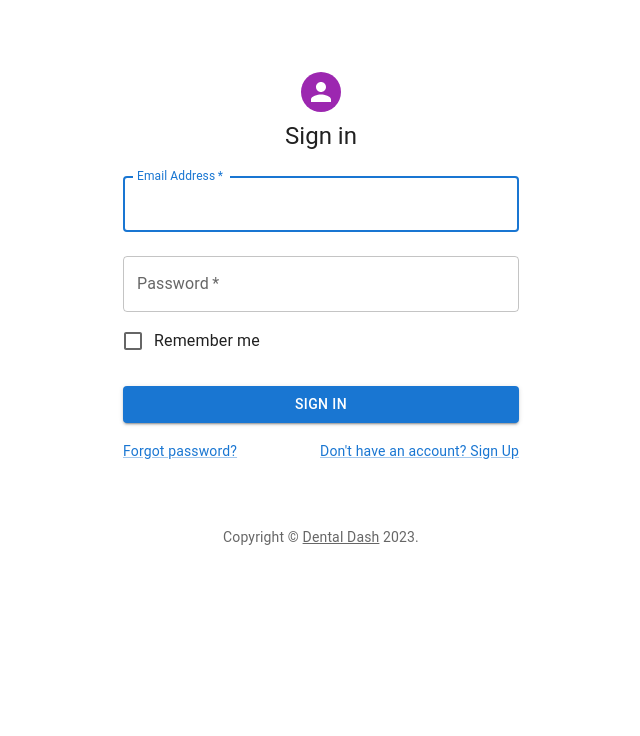
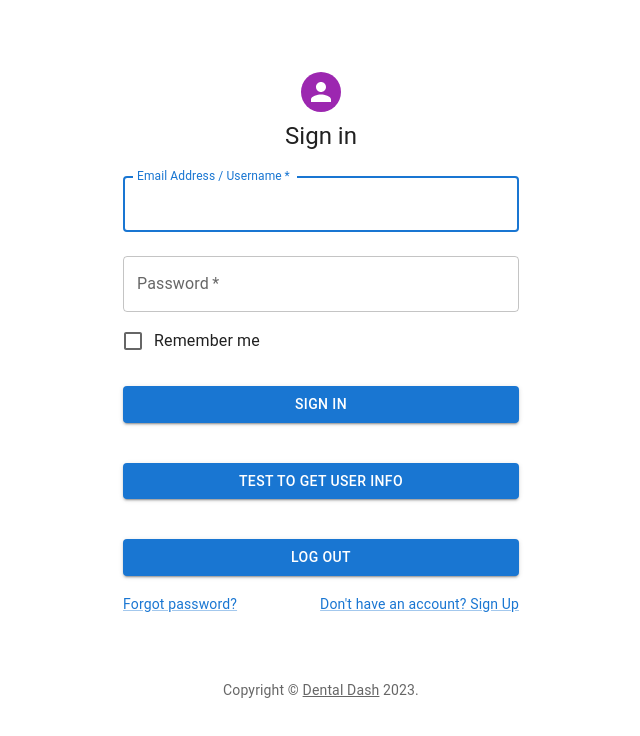
Before and after one commit to Anan1218/docstop, a React (Create React App) app: page /signin in a window 1280 px wide. Shown: the top 736 px of the page, without its empty margins (319-959 px from the left). Built offline with nearby package versions, Linux system fonts and the light colour scheme; the HTML template or start-up script is replaced by a standard one.

Commit message:
linked frontend to backend api for authentication routes

```diff
--- a/src/components/accounts/signin/SignIn.js
+++ b/src/components/accounts/signin/SignIn.js
@@ -31,10 +31,33 @@ export default function SignIn() {
   const handleSubmit = (event) => {
     event.preventDefault();
     const data = new FormData(event.currentTarget);
-    console.log({
-      email: data.get('email'),
+
+    const postData = {
+      nameOrEmail: data.get('nameOrEmail'),
       password: data.get('password'),
-    });
+    };
+
+    fetch('http://localhost:8080/api/auth/login', {
+    method: 'POST',
+    headers: {
+      'Content-Type': 'application/json'
+    },
+    credentials: 'include',
+    body: JSON.stringify(postData)}).then(dt => console.log(dt.json()))
+  };
+
+  const handleClickTest = () => {
+    fetch('http://localhost:8080/api/auth/info', {
+    method: 'GET',
+    credentials: 'include',
+    }).then(dt => console.log(dt.json()))
+  };
+
+  const handleClickLogOut = () => {
+    fetch('http://localhost:8080/api/auth/logout', {
+    method: 'GET',
+    credentials: 'include',
+    }).then(console.log("logout success"))
   };
 
   return (
@@ -59,9 +82,9 @@ export default function SignIn() {
               margin="normal"
               required
               fullWidth
-              id="email"
-              label="Email Address"
-              name="email"
+              id="nameOrEmail"
+              label="Email Address / Username"
+              name="nameOrEmail"
               autoComplete="email"
               autoFocus
             />
@@ -87,6 +110,22 @@ export default function SignIn() {
             >
               Sign In
             </Button>
+            <Button
+              onClick={handleClickTest}
+              fullWidth
+              variant="contained"
+              sx={{ mt: 3, mb: 2 }}
+            >
+              Test to get user info
+            </Button>
+            <Button
+              onClick={handleClickLogOut}
+              fullWidth
+              variant="contained"
+              sx={{ mt: 3, mb: 2 }}
+            >
+              Log Out
+            </Button>
             <Grid container>
               <Grid item xs>
                 <Link href="#" variant="body2">
@@ -94,7 +133,7 @@ export default function SignIn() {
                 </Link>
               </Grid>
               <Grid item>
-                <Link href="/" variant="body2">
+                <Link href="/signup" variant="body2">
                   {"Don't have an account? Sign Up"}
                 </Link>
               </Grid>
--- a/src/components/accounts/signup/SignUp.js
+++ b/src/components/accounts/signup/SignUp.js
@@ -31,10 +31,18 @@ export default function SignUp() {
   const handleSubmit = (event) => {
     event.preventDefault();
     const data = new FormData(event.currentTarget);
-    console.log({
+    const postData = {
       email: data.get('email'),
       password: data.get('password'),
-    });
+      name: data.get('firstName'),
+      phoneNumber: data.get('phoneNumber')
+    };
+
+    fetch('http://localhost:8080/api/auth/signup', { method: 'POST', headers: {
+      'Content-Type': 'application/json'
+      // 'Content-Type': 'application/x-www-form-urlencoded',
+    },body: JSON.stringify(postData)}).then(dt => console.log(dt.json()))
+
   };
 
   return (
```
Also changed, not shown: src/components/accounts/signout/SignOut.js (added).
